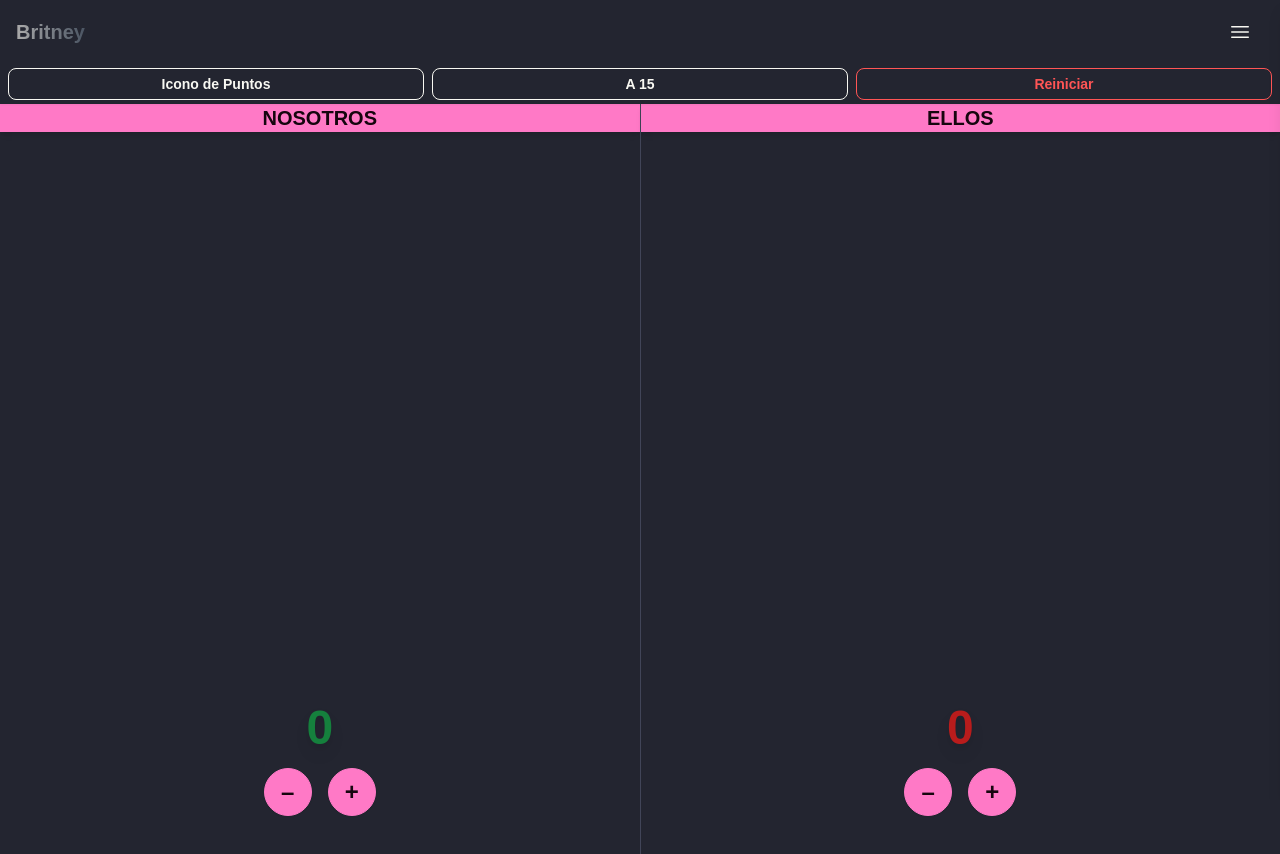
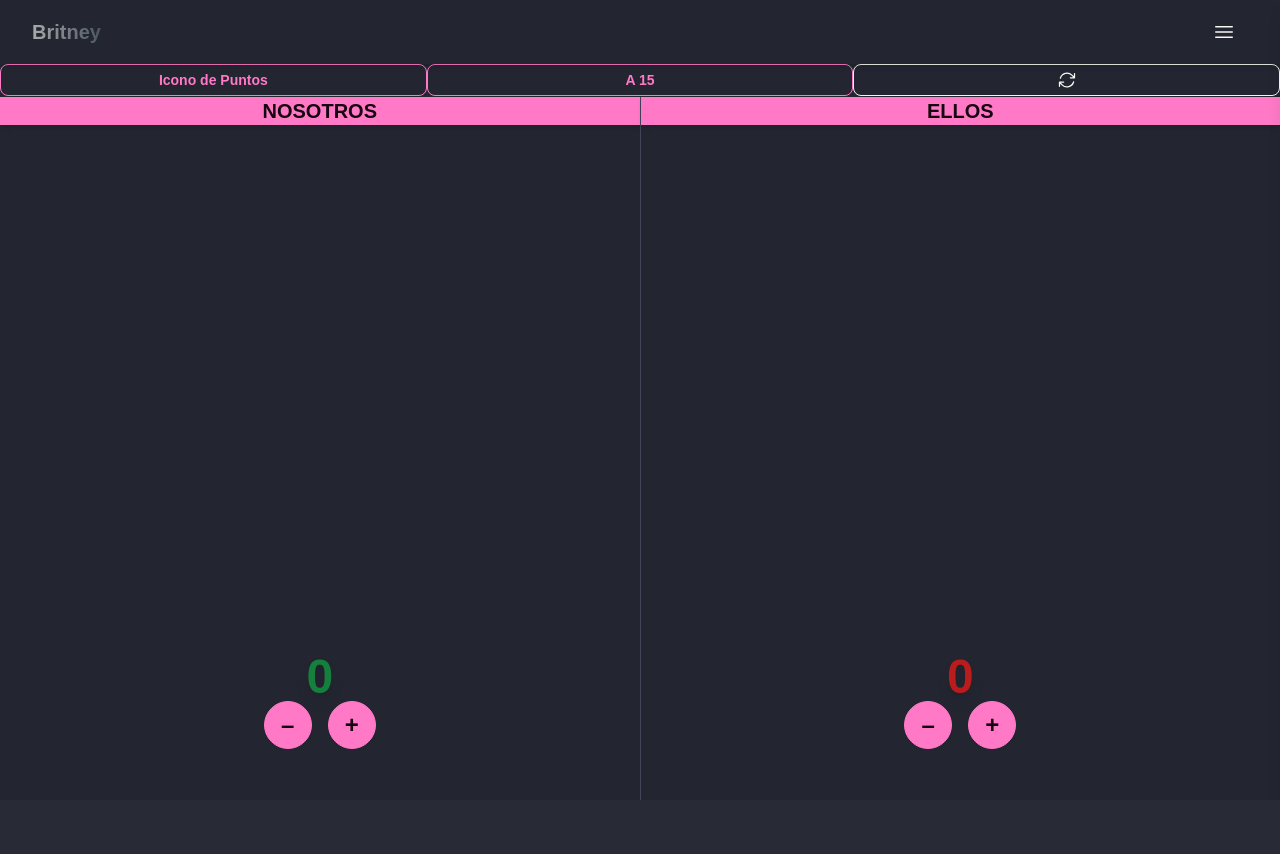
Before and after one commit to Gabito-17/Entre-Nosotros, a React (Create React App) app: page /anotador-truco in a window 1280 px wide. Shown: the top 854 px of the page. After the commit the page ends 800 px from the top, so only its background shows below. Built offline with nearby package versions, Linux system fonts and the light colour scheme.

Commit message:
arreglos generales

```diff
--- a/src/components/Layout/Drawer.tsx
+++ b/src/components/Layout/Drawer.tsx
@@ -14,7 +14,7 @@ export default function Drawer() {
       <label htmlFor="my-drawer" className="drawer-overlay cursor-pointer" />
 
       {/* Contenedor drawer */}
-      <aside className="w-64 bg-base-200 h-screen flex flex-col justify-between shadow-lg">
+      <aside className="w-64 bg-base-200 min-h-screen flex flex-col justify-between shadow-lg overflow-y-auto">
         {/* Botón cerrar */}
         <div className="flex justify-start p-4">
           <label
--- a/src/components/Layout/Layout.tsx
+++ b/src/components/Layout/Layout.tsx
@@ -8,9 +8,11 @@ export default function Layout({ children }: { children: React.ReactNode }) {
       <input id="my-drawer" type="checkbox" className="drawer-toggle" />
 
       {/* Contenido principal */}
-      <div className="drawer-content flex flex-col min-h-screen pt-16">
+      <div className="drawer-content flex flex-col min-h-screen">
         <NavBar />
-        <main className="flex-grow">{children}</main>
+        <main className="flex-1 flex flex-col min-h-screen">
+          {children}
+        </main>
       </div>
 
       {/* Drawer lateral */}
--- a/src/components/Layout/NavBar.tsx
+++ b/src/components/Layout/NavBar.tsx
@@ -1,19 +1,18 @@
+import { Bars3Icon, XMarkIcon } from "@heroicons/react/24/outline";
 import { useState } from "react";
 import Title from "./Title/Title";
-import { Bars3Icon, XMarkIcon } from "@heroicons/react/24/outline";
 
 export default function NavBar() {
   const [isDrawerOpen, setIsDrawerOpen] = useState(false);
 
   const toggleDrawer = () => {
-    setIsDrawerOpen(prev => !prev);
+    setIsDrawerOpen((prev) => !prev);
   };
 
   return (
     <>
-
       {/* Barra de navegación fija */}
-      <nav className="fixed top-0 left-0 w-full bg-base-200 shadow-md z-50 h-16 flex items-center">
+      <nav className="fixed top-0 left-0 w-full h-16 bg-base-200 shadow-md z-50 flex items-center px-4">
         <div className="navbar w-full max-w-screen-xl mx-auto px-4">
           <div className="navbar-start">
             <Title />
--- a/src/components/Truco/ConfigurationBar.tsx
+++ b/src/components/Truco/ConfigurationBar.tsx
@@ -1,7 +1,9 @@
+import { ArrowPathIcon } from "@heroicons/react/24/outline";
 import { useGameTrucoStore } from "../../stores/useGameTrucoStore.ts";
 
 const ConfigurationBar = () => {
-  const { maxScore, pointStyle, toggleMaxScore, setPointStyle } = useGameTrucoStore();
+  const { maxScore, pointStyle, toggleMaxScore, setPointStyle } =
+    useGameTrucoStore();
 
   const resetGame = () => {
     localStorage.removeItem("truco-puntajes");
@@ -41,20 +43,17 @@ const ConfigurationBar = () => {
   );
 
   return (
-    <nav className="relative z-50 w-full bg-base-200 flex items-center h-10 px-2 shadow-sm">
-      <div className="flex w-full max-w-screen-xl mx-auto justify-between gap-2">
+    <nav className="bg-base-200 flex items-center shadow-sm">
+      <div className="flex w-full mx-auto justify-between">
         {/* Izquierda */}
         <div className="flex-1">
           <div className="dropdown w-full">
-            <label
-              tabIndex={0}
-              className="btn btn-sm btn-outline normal-case w-full h-8 flex justify-center items-center"
-            >
+            <button tabIndex={0} className="btn btn-sm btn-outline btn-primary w-full">
               Icono de Puntos
-            </label>
+            </button>
             <ul
               tabIndex={0}
-              className="menu dropdown-content mt-1 p-1 shadow bg-base-200 rounded-box w-full max-w-xs"
+              className="menu dropdown-content mt-1 p-1 shadow bg-base-200 w-full max-w-[90vw] sm:max-w-xs"
             >
               <li className="flex justify-around gap-2 p-2">
                 {["fosforo", "lines", "poroto"].map((style) => (
@@ -64,7 +63,9 @@ const ConfigurationBar = () => {
                       setPointStyle(style as "fosforo" | "lines" | "poroto")
                     }
                     className={`rounded border-2 ${
-                      pointStyle === style ? "border-primary" : "border-transparent"
+                      pointStyle === style
+                        ? "border-primary"
+                        : "border-transparent"
                     }`}
                   >
                     {style === "lines" ? (
@@ -85,30 +86,20 @@ const ConfigurationBar = () => {
 
         {/* Centro */}
         <div className="flex-1">
-          <button onClick={toggleMaxScore} className="btn btn-sm btn-outline w-full">
+          <button
+            onClick={toggleMaxScore}
+            className="btn btn-sm btn-outline  btn-primary w-full"
+          >
             A {maxScore}
           </button>
         </div>
 
         {/* Derecha */}
         <div className="flex-1">
-          <div className="dropdown dropdown-end w-full">
-            <label
-              tabIndex={0}
-              className="btn btn-sm btn-outline btn-error normal-case w-full h-8 flex justify-center items-center"
-            >
-              Reiniciar
-            </label>
-            <ul
-              tabIndex={0}
-              className="menu dropdown-content mt-1 p-1 shadow bg-base-200 rounded-box w-full max-w-xs"
-            >
-              <li>
-                <button onClick={resetGame} className="text-error w-full text-center">
-                  Reiniciar partida
-                </button>
-              </li>
-            </ul>
+          <div className="btn btn-sm btn-square btn-outline w-full">
+            <button onClick={resetGame}>
+              <ArrowPathIcon className="h-5 w-5" />
+            </button>
           </div>
         </div>
       </div>
--- a/src/components/Truco/FosforosDisplay.tsx
+++ b/src/components/Truco/FosforosDisplay.tsx
@@ -22,17 +22,14 @@ export default function FosforosDisplay({ count }: FosforosDisplayProps) {
   const montanitaPositions = [
     { top: 20, left: -5, rotate: "0deg" },
     { top: 20, left: 45, rotate: "180deg" },
+    { top: -5, left: 20, rotate: "90deg" },
     { top: 45, left: 20, rotate: "-90deg" },
-    { top: -5, left: 20, rotate: "90deg" },
+
     { top: 20, left: 20, rotate: "45deg" },
   ];
 
   const fullGroups = Math.floor(count / 5);
   const remaining = count % 5;
-
-  const fosforoClass = `absolute object-contain ${
-    show ? "opacity-100" : "opacity-0"
-  }`;
 
   const renderMontanita = (keyPrefix: string, fosforosCount: number) => (
     <div
@@ -45,7 +42,6 @@ export default function FosforosDisplay({ count }: FosforosDisplayProps) {
           key={i}
           src={fosforoImg}
           alt={`fosforo ${i}`}
-          className={fosforoClass}
           style={{
             width: fosforoSize,
             height: fosforoSize,
@@ -66,7 +62,7 @@ export default function FosforosDisplay({ count }: FosforosDisplayProps) {
 
   return (
     <div
-      className="flex flex-col items-center space-y-2"
+      className="flex flex-col items-center"
       style={{ minHeight: totalGroups * (squareSize + 8) }}
     >
       {Array.from({ length: fullGroups }).map((_, i) =>
--- a/src/components/Truco/PanelEquipo.tsx
+++ b/src/components/Truco/PanelEquipo.tsx
@@ -19,38 +19,35 @@ export default function PanelEquipo({
       : "text-red-700 dark:text-red-400";
 
   return (
-    <div className="flex-1 flex flex-col items-center space-y-4">
-      {/* Encabezado del equipo */}
+    <div className="flex-1 flex flex-col min-h-0">
+      {/* Encabezado */}
       <div className="w-full text-center bg-primary uppercase font-bold text-primary-content text-xl shadow-md">
         {nombre}
       </div>
 
-      {/* Contenedor del score con espacio fijo para que empuje los botones */}
-      <div className="h-[540px] overflow-y-auto overflow-x-hidden w-full px-2 flex justify-center items-center">
+      {/* Zona central con scroll si es necesario */}
+      <div className="overflow-y-auto w-full flex justify-center items-center">
         <ScoreDisplay score={puntaje} color={color} />
       </div>
 
       {/* Puntaje numérico */}
       <div
-        className={`text-5xl font-extrabold select-none ${color} drop-shadow-lg`}
-        aria-label={`Puntaje de ${nombre}`}
+        className={`text-5xl font-extrabold select-none text-center ${color} drop-shadow-lg`}
       >
         {puntaje}
       </div>
 
-      {/* Botones de suma y resta siempre abajo */}
-      <div className="flex gap-4 mt-auto">
+      {/* Botones siempre abajo */}
+      <div className="flex gap-4 justify-center">
         <button
           onClick={() => onChange(-1)}
-          className="btn btn-circle btn-primary text-2xl hover:btn-secondary transition"
-          aria-label={`Disminuir puntaje de ${nombre}`}
+          className="btn btn-circle btn-primary text-2xl hover:btn-secondary"
         >
           –
         </button>
         <button
           onClick={() => onChange(1)}
-          className="btn btn-circle btn-primary text-2xl hover:btn-secondary transition"
-          aria-label={`Aumentar puntaje de ${nombre}`}
+          className="btn btn-circle btn-primary text-2xl hover:btn-secondary"
         >
           +
         </button>
--- a/src/components/Truco/TanteadorTruco.tsx
+++ b/src/components/Truco/TanteadorTruco.tsx
@@ -41,11 +41,10 @@ export default function TanteadorTruco() {
   };
 
   return (
-    <div className="flex flex-col flex-1 min-h-screen bg-base-200 dark:bg-base-900">
+    <div className="flex flex-col flex-1 min-h-screen bg-base-200 dark:bg-base-900 overflow-hidden pt-16">
       <ConfigurationBar />
-
       {/* Paneles lado a lado */}
-      <div className="flex flex-row flex-1 divide-x divide-neutral">
+      <div className="flex flex-row flex-1 h-full divide-x divide-neutral overflow-hidden">
         <PanelEquipo
           nombre="NOSOTROS"
           puntaje={puntajes.nosotros}
```
Also changed, not shown: src/pages/Annotator.js (added), src/stores/useGameSessionStore.ts (added).
